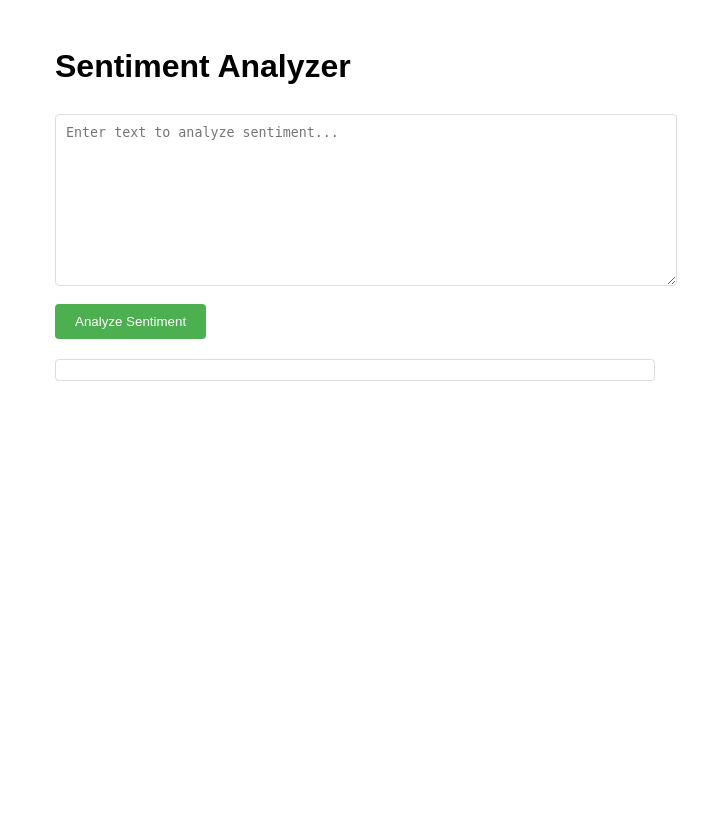
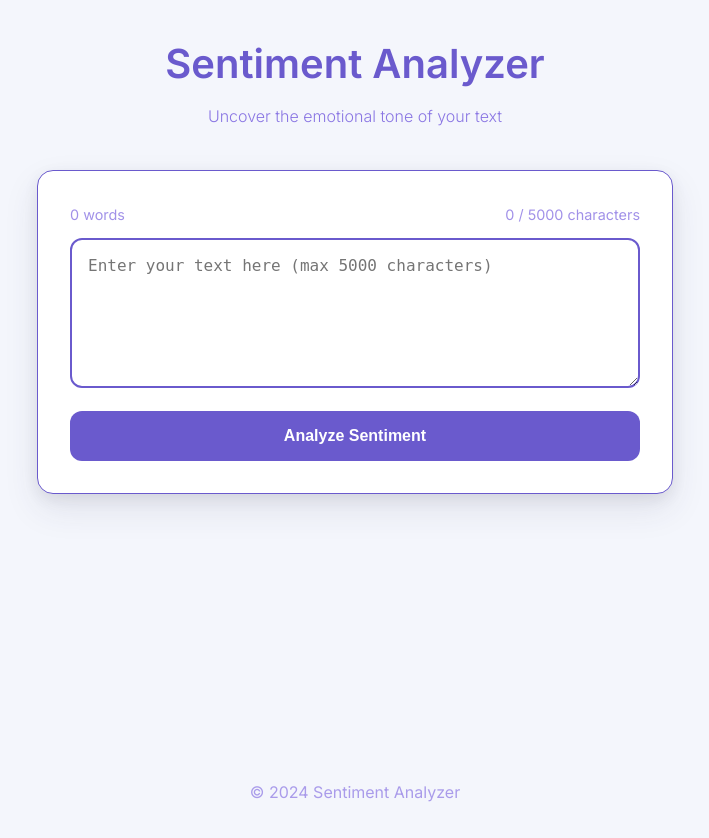
Before and after one commit to SahilSheth1/Text-Sentiment-Analysis, a Flask app: template Website/templates/index.html in a window 1280 px wide. Shown: the whole page, without its empty margins (285-994 px from the left). Before the commit the page ends 381 px from the top, so only its background shows below. Run offline with Flask 3, Linux system fonts and the light colour scheme; the template is opened without the code that fills it, so the values that code supplies are empty; parts of the project's set-up code (start-up, migrations or seed data) failed here and were passed over.

Commit message:
Updated styling and animation. Added scripts to website

```diff
--- a/Website/templates/index.html
+++ b/Website/templates/index.html
@@ -4,80 +4,47 @@
     <meta charset="UTF-8">
     <meta name="viewport" content="width=device-width, initial-scale=1.0">
     <title>Sentiment Analyzer</title>
-    <style>
-        body {
-            font-family: Arial, sans-serif;
-            max-width: 600px;
-            margin: 0 auto;
-            padding: 20px;
-            line-height: 1.6;
-        }
-        #text-input {
-            width: 100%;
-            height: 150px;
-            margin-bottom: 10px;
-            padding: 10px;
-            border: 1px solid #ddd;
-            border-radius: 4px;
-            resize: vertical;
-        }
-        #analyze-btn {
-            background-color: #4CAF50;
-            color: white;
-            border: none;
-            padding: 10px 20px;
-            border-radius: 4px;
-            cursor: pointer;
-        }
-        #result {
-            margin-top: 20px;
-            padding: 10px;
-            border: 1px solid #ddd;
-            border-radius: 4px;
-        }
-    </style>
+    <link href="https://fonts.googleapis.com/css2?family=Inter:wght@300;400;600&display=swap" rel="stylesheet">
+    <link rel="stylesheet" href="styles.css">
 </head>
 <body>
-    <h1>Sentiment Analyzer</h1>
-    <textarea id="text-input" placeholder="Enter text to analyze sentiment..."></textarea>
-    <button id="analyze-btn">Analyze Sentiment</button>
-    <div id="result"></div>
+    <div class="container">
+        <header>
+            <h1>Sentiment Analyzer</h1>
+            <p>Uncover the emotional tone of your text</p>
+        </header>
 
-    <script>
-        document.getElementById('analyze-btn').addEventListener('click', async () => {
-            const textInput = document.getElementById('text-input');
-            const resultDiv = document.getElementById('result');
+        <main>
+            <section class="input-section">
+                <div class="text-stats">
+                    <span id="word-count">0 words</span>
+                    <span id="char-count">0 / 5000 characters</span>
+                </div>
+                <textarea
+                    id="text-input"
+                    placeholder="Enter your text here (max 5000 characters)"
+                    rows="6"
+                ></textarea>
+                <button id="analyze-btn">Analyze Sentiment</button>
+            </section>
 
-            const text = textInput.value.trim();
-            if (!text) {
-                resultDiv.innerHTML = 'Please enter some text.';
-                return;
-            }
+            <section id="result" class="result-section">
+                <div class="sentiment-result">
+                    <h2>Results</h2>
+                    <p id="sentiment-text">Your sentiment will appear here</p>
+                    <div class="sentiment-score">
+                        <div id="positive-score" class="score-bar positive">Positive</div>
+                        <div id="negative-score" class="score-bar negative">Negative</div>
+                    </div>
+                </div>
+            </section>
+        </main>
 
-            try {
-                const response = await fetch('http://localhost:8000/predict', {
-                    method: 'POST',
-                    headers: {
-                        'Content-Type': 'application/json',
-                    },
-                    body: JSON.stringify({ text: text })
-                });
+        <footer>
+            <p>© 2024 Sentiment Analyzer</p>
+        </footer>
+    </div>
 
-                if (!response.ok) {
-                    throw new Error('Network response was not ok');
-                }
-
-                const data = await response.json();
-
-                resultDiv.innerHTML = `
-                    <strong>Sentiment:</strong> ${data.sentiment.toUpperCase()}<br>
-                    <strong>Confidence:</strong> ${(data.confidence * 100).toFixed(2)}%
-                `;
-            } catch (error) {
-                resultDiv.innerHTML = 'Error analyzing sentiment. Please try again.';
-                console.error('Error:', error);
-            }
-        });
-    </script>
+    <script src="script.js"></script>
 </body>
 </html>
--- /dev/null
+++ b/Website/templates/script.js
@@ -0,0 +1,103 @@
+const textInput = document.getElementById('text-input');
+const analyzeBtn = document.getElementById('analyze-btn');
+const sentimentText = document.getElementById('sentiment-text');
+const positiveScoreBar = document.getElementById('positive-score');
+const negativeScoreBar = document.getElementById('negative-score');
+const wordCountDisplay = document.getElementById('word-count');
+const charCountDisplay = document.getElementById('char-count');
+const resultSection = document.getElementById('result');
+
+const API_ENDPOINT = 'http://localhost:8000/predict';
+
+function updateTextStats() {
+    const text = textInput.value.trim();
+
+    const wordCount = text ? text.split(/\s+/).length : 0;
+    wordCountDisplay.textContent = `${wordCount} word${wordCount !== 1 ? 's' : ''}`;
+
+    const charCount = text.length;
+    charCountDisplay.textContent = `${charCount} / 5000 characters`;
+
+    analyzeBtn.disabled = charCount === 0 || charCount > 5000;
+}
+
+textInput.addEventListener('input', updateTextStats);
+
+async function analyzeSentiment(text) {
+    try {
+        const response = await fetch(API_ENDPOINT, {
+            method: 'POST',
+            headers: {
+                'Content-Type': 'application/json'
+            },
+            body: JSON.stringify({ text: text })
+        });
+
+        if (!response.ok) {
+            throw new Error('Sentiment analysis request failed');
+        }
+
+        const data = await response.json();
+
+        let positiveScore = 0;
+        let negativeScore = 0;
+
+        if (data.sentiment === 'positive') {
+            positiveScore = data.confidence * 100;
+            negativeScore = 100 - positiveScore;
+        } else {
+            negativeScore = data.confidence * 100;
+            positiveScore = 100 - negativeScore;
+        }
+
+        return {
+            sentiment: data.sentiment.charAt(0).toUpperCase() + data.sentiment.slice(1),
+            positiveScore: Math.max(0, Math.min(positiveScore, 100)),
+            negativeScore: Math.max(0, Math.min(negativeScore, 100))
+        };
+    } catch (error) {
+        console.error('Error analyzing sentiment:', error);
+        alert('Failed to analyze sentiment. Please try again.');
+        return null;
+    }
+}
+
+analyzeBtn.addEventListener('click', async () => {
+    const text = textInput.value.trim();
+
+    if (!text) {
+        alert('Please enter some text to analyze');
+        return;
+    }
+
+    analyzeBtn.disabled = true;
+    analyzeBtn.textContent = 'Analyzing...';
+
+    try {
+        const results = await analyzeSentiment(text);
+
+        if (results) {
+            resultSection.classList.add('show');
+
+            sentimentText.textContent = `The overall sentiment is ${results.sentiment}`;
+
+            positiveScoreBar.textContent = `Positive: ${results.positiveScore.toFixed(1)}%`;
+            positiveScoreBar.style.width = `${results.positiveScore}%`;
+
+            negativeScoreBar.textContent = `Negative: ${results.negativeScore.toFixed(1)}%`;
+            negativeScoreBar.style.width = `${results.negativeScore}%`;
+        }
+    } catch (error) {
+        console.error(error);
+    } finally {
+        analyzeBtn.disabled = false;
+        analyzeBtn.textContent = 'Analyze Sentiment';
+    }
+});
+
+textInput.addEventListener('input', () => {
+    resultSection.classList.remove('show');
+    positiveScoreBar.style.width = '0%';
+    negativeScoreBar.style.width = '0%';
+    sentimentText.textContent = 'Your sentiment will appear here';
+});
--- /dev/null
+++ b/Website/templates/styles.css
@@ -0,0 +1,209 @@
+:root {
+    --primary-color: #6a5acd;
+    --secondary-color: #8a76e3;
+    --background-color: #f4f6fc;
+    --text-color: #2c3e50;
+    --accent-color: #4a90e2;
+}
+
+* {
+    margin: 0;
+    padding: 0;
+    box-sizing: border-box;
+}
+
+body {
+    font-family: 'Inter', sans-serif;
+    background-color: var(--background-color);
+    color: var(--text-color);
+    line-height: 1.6;
+    transition: background-color 0.3s ease;
+}
+
+.container {
+    max-width: 700px;
+    margin: 0 auto;
+    padding: 2rem;
+}
+
+header {
+    text-align: center;
+    margin-bottom: 2.5rem;
+    opacity: 0;
+    transform: translateY(20px);
+    animation: fadeInUp 0.8s forwards;
+}
+
+@keyframes fadeInUp {
+    to {
+        opacity: 1;
+        transform: translateY(0);
+    }
+}
+
+header h1 {
+    color: var(--primary-color);
+    font-size: 2.5rem;
+    margin-bottom: 0.5rem;
+    font-weight: 600;
+}
+
+header p {
+    color: var(--secondary-color);
+    font-weight: 300;
+}
+
+.input-section {
+    background-color: white;
+    padding: 2rem;
+    border-radius: 16px;
+    box-shadow: 0 15px 35px rgba(50, 50, 93, 0.1), 0 5px 15px rgba(0, 0, 0, 0.07);
+    margin-bottom: 2rem;
+    border: 1px solid var(--primary-color);
+    transition: transform 0.3s ease;
+}
+
+.input-section:hover {
+    transform: translateY(-5px);
+}
+
+.text-stats {
+    display: flex;
+    justify-content: space-between;
+    color: var(--secondary-color);
+    margin-bottom: 0.75rem;
+    font-size: 0.9rem;
+    opacity: 0.8;
+}
+
+#text-input {
+    width: 100%;
+    border: 2px solid var(--primary-color);
+    border-radius: 12px;
+    padding: 1rem;
+    font-size: 1rem;
+    margin-bottom: 1rem;
+    resize: vertical;
+    transition: all 0.3s ease;
+    outline: none;
+}
+
+#text-input:focus {
+    border-color: var(--accent-color);
+    box-shadow: 0 0 0 3px rgba(74, 144, 226, 0.2);
+}
+
+#analyze-btn {
+    width: 100%;
+    background-color: var(--primary-color);
+    color: white;
+    border: none;
+    padding: 1rem;
+    border-radius: 12px;
+    font-size: 1rem;
+    font-weight: 600;
+    cursor: pointer;
+    transition: all 0.3s ease;
+    position: relative;
+    overflow: hidden;
+}
+
+#analyze-btn:hover {
+    background-color: var(--secondary-color);
+    transform: translateY(-3px);
+    box-shadow: 0 7px 14px rgba(50, 50, 93, 0.1), 0 3px 6px rgba(0, 0, 0, 0.08);
+}
+
+#analyze-btn:active {
+    transform: translateY(-1px);
+}
+
+#analyze-btn:disabled {
+    background-color: #a8a8a8;
+    cursor: not-allowed;
+    transform: none;
+}
+
+.result-section {
+    background-color: white;
+    padding: 2rem;
+    border-radius: 16px;
+    box-shadow: 0 15px 35px rgba(50, 50, 93, 0.1), 0 5px 15px rgba(0, 0, 0, 0.07);
+    border: 1px solid var(--primary-color);
+    opacity: 0;
+    transform: translateY(20px);
+    transition: all 0.6s ease;
+}
+
+.result-section.show {
+    opacity: 1;
+    transform: translateY(0);
+}
+
+.sentiment-result h2 {
+    text-align: center;
+    color: var(--primary-color);
+    margin-bottom: 1rem;
+    font-weight: 600;
+}
+
+#sentiment-text {
+    text-align: center;
+    margin-bottom: 1.5rem;
+    font-size: 1.1rem;
+    color: var(--secondary-color);
+}
+
+.sentiment-score {
+    display: flex;
+    gap: 0.5rem;
+    margin-top: 1rem;
+}
+
+.score-bar {
+    flex: 1;
+    padding: 0.75rem;
+    border-radius: 8px;
+    text-align: center;
+    color: white;
+    font-weight: 600;
+    transition: all 0.5s ease;
+}
+
+.score-bar.positive {
+    background-color: #2ecc71;
+}
+
+.score-bar.negative {
+    background-color: #e74c3c;
+}
+
+footer {
+    text-align: center;
+    margin-top: 2rem;
+    color: var(--secondary-color);
+    opacity: 0.7;
+}
+
+@media (max-width: 600px) {
+    .container {
+        padding: 1rem;
+    }
+
+    .input-section, .result-section {
+        padding: 1rem;
+    }
+
+    header h1 {
+        font-size: 2rem;
+    }
+}
+
+@keyframes fillBar {
+    from {
+        width: 0;
+    }
+    to {
+        width: 100%;
+    }
+}
```
